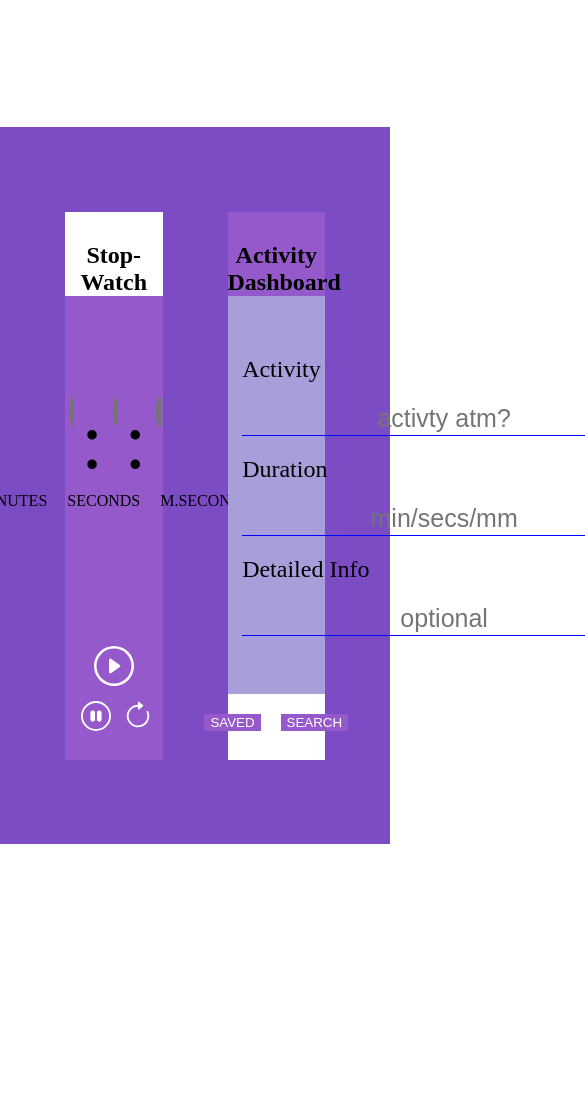
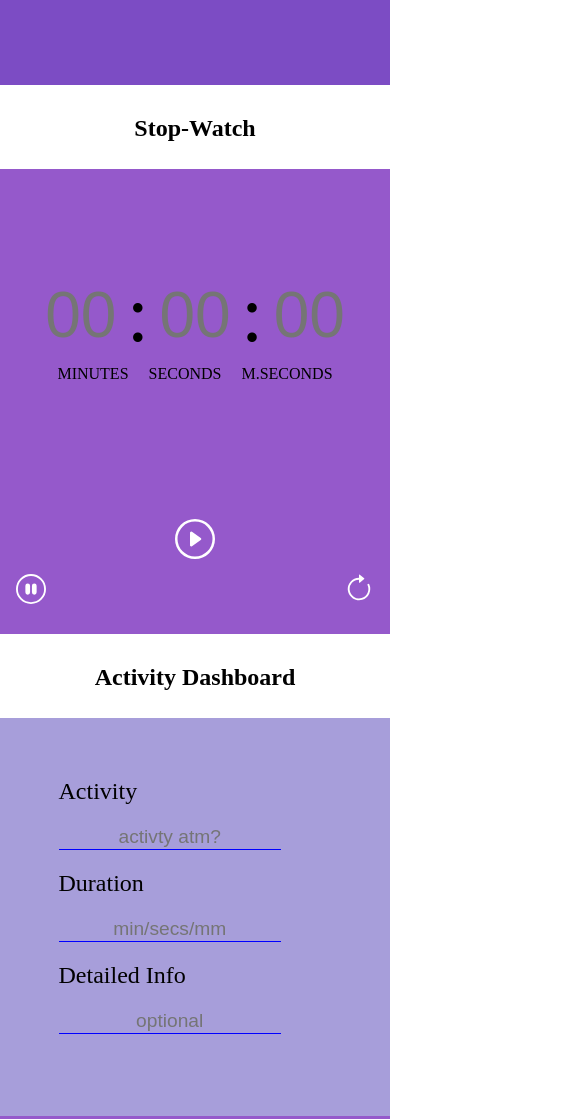
Before and after one commit to iPappyDev/Web-Stopwatch, a plain HTML site: page index.html in a window 390 px wide. Shown: the top 1119 px of the page, 585 px wide, since content can reach past the window. Before the commit the page ends 844 px from the top, so only its background shows below. Drawn offline with Linux system fonts and the light colour scheme.

Commit message:
added responsiveness to style.css

```diff
--- a/index.html
+++ b/index.html
@@ -11,42 +11,42 @@
 </head>
 <body>
     <section>
-        <div style="background-color: white; height: 15vh;"></div>
-        <div style="background-color: #7c4cc4; height: 85vh;">
-            <div style="display: flex; justify-content: space-evenly; padding-top: 85px;">
-                <section style="width: 25%;">
-                    <div style="background-color: white; height: 10vh;">
-                        <h2 style="padding-top: 30px; text-align: center;">Stop-Watch</h2>
+        <div class="headerDiv"></div>
+        <div class="bodyDiv">
+            <div class="main2Div">
+                <section class="secContainer">
+                    <div id="headDiv">
+                        <h2>Stop-Watch</h2>
                     </div>
-                    <div style="background-color: #9559cb; height: 55vh;">
-                        <div style=" display: flex; padding-top: 100px; gap: 5px; justify-content: center;" id="newInput">
+                    <div id="bodyDiv">
+                        <div id="newInput">
                             <input type="text" placeholder="00" disabled id="myMinutes">
                             <span>:</span>
                             <input type="text" placeholder="00" disabled id="mySeconds">
                             <span>:</span>
                             <input type="text" placeholder="00" disabled id="myMilliseconds">
                         </div>
-                        <div style=" display: flex; padding-top: 5px; gap: 20px; justify-content: center;">
+                        <div id="pees">
                             <p>MINUTES</p>
                             <p>SECONDS</p>
                             <p>M.SECONDS</p>
                         </div>
-                       <div style="display: flex; justify-content: center; margin-top: 135px;">
-                            <button style="background-color: transparent; border: 0;" onclick="stopWatch()" id="repBtn">
+                       <div class="btnDiv1">
+                            <button onclick="stopWatch()" id="repBtn">
                                 <svg xmlns="http://www.w3.org/2000/svg" width="40" height="40" fill="white" class="bi bi-play-circle" viewBox="0 0 16 16">
                                     <path d="M8 15A7 7 0 1 1 8 1a7 7 0 0 1 0 14zm0 1A8 8 0 1 0 8 0a8 8 0 0 0 0 16z"/>
                                     <path d="M6.271 5.055a.5.5 0 0 1 .52.038l3.5 2.5a.5.5 0 0 1 0 .814l-3.5 2.5A.5.5 0 0 1 6 10.5v-5a.5.5 0 0 1 .271-.445z"/>
                                 </svg>
                             </button>
                        </div>
-                        <div style="display: flex; justify-content: space-between; padding: 10px;">
-                            <button style="background-color: transparent; border: 0;" onclick="stopStop()">
+                        <div id="play">
+                            <button onclick="stopStop()">
                                 <svg xmlns="http://www.w3.org/2000/svg" width="30" height="30" fill="white" class="bi bi-pause-circle" viewBox="0 0 16 16">
                                     <path d="M8 15A7 7 0 1 1 8 1a7 7 0 0 1 0 14zm0 1A8 8 0 1 0 8 0a8 8 0 0 0 0 16z"/>
                                     <path d="M5 6.25a1.25 1.25 0 1 1 2.5 0v3.5a1.25 1.25 0 1 1-2.5 0v-3.5zm3.5 0a1.25 1.25 0 1 1 2.5 0v3.5a1.25 1.25 0 1 1-2.5 0v-3.5z"/>
                                 </svg>
                             </button>
-                            <button style="background-color: transparent; border: 0;" onclick="resetWatch()">
+                            <button onclick="resetWatch()">
                                 <svg xmlns="http://www.w3.org/2000/svg" width="30" height="30" fill="white" class="bi bi-arrow-clockwise" viewBox="0 0 16 16">
                                     <path fill-rule="evenodd" d="M8 3a5 5 0 1 0 4.546 2.914.5.5 0 0 1 .908-.417A6 6 0 1 1 8 2v1z"/>
                                     <path d="M8 4.466V.534a.25.25 0 0 1 .41-.192l2.36 1.966c.12.1.12.284 0 .384L8.41 4.658A.25.25 0 0 1 8 4.466z"/>
@@ -55,49 +55,30 @@
                         </div>
                     </div>
                 </section>
-                <section style="width: 25%;" id="activitiesDashboard">
-                    <div style="background-color: #9559cb; height: 10vh;">
-                        <h2 style="padding-top: 30px; text-align: center;">Activity Dashboard</h2>
+                <section class="secContainer" id="activitiesDashboard">
+                    <div id="headDiv2">
+                        <h2>Activity Dashboard</h2>
                     </div>
-                    <div style="background-color: white; height: 55vh;">
-                       <div style=" height: 40vh; background-color: #a79eda; padding-top: 60px;">
-                            <div style="margin: auto; width: 70%; display: grid; gap: 20px;">
+                    <div id="bodyDiv2">
+                       <div class="containerBodyDiv">
+                            <div id="newInput2">
                                 <label for="">Activity</label>
-                                <input type="text" id="activity" placeholder="activty atm?" style="text-align: center;">
+                                <input type="text" id="activity" placeholder="activty atm?">
                                 <label for="">Duration</label>
-                                <input type="text" id="duration" placeholder="min/secs/mm" style="text-align: center;">
+                                <input type="text" id="duration" placeholder="min/secs/mm">
                                 <label for="">Detailed Info</label>
-                                <input type="text" id="optional" placeholder="optional" style="text-align: center;">
+                                <input type="text" id="optional" placeholder="optional">
                                 </div>
                        </div>
-                       <div style="display: flex; justify-content: center; margin-top: 20px; gap: 20px;">
-                            <button onclick="saved()" style="background-color: #9559cb; color: white; border: none;">SAVED</button>
-                            <button onclick="search()" style="background-color: #9559cb; color: white; border: none;">SEARCH</button>
+                       <div class="btnDiv2">
+                            <button onclick="saved()">SAVED</button>
+                            <button onclick="search()">SEARCH</button>
                        </div>
                     </div>
                 </section>
             </div>
         </div>
     </section>
-
-
-
-
-
-    <!-- <center>
-        <div>
-            <input type="text" id="myMinutes" placeholder="00" class="text-center fs-1 rounded-pill">
-            <input type="text" id="mySeconds" placeholder="00" class="text-center fs-1 rounded-pill">
-            <input type="text" id="myMilliseconds" placeholder="00" class="text-center fs-1 rounded-pill">
-        </div>
-        <button  onclick="stopWatch()">START</button>
-        <button onclick="stopStop()">STOP</button>
-        <button onclick="resetWatch()">RESET</button>
-
-
-    </center> -->
-
-
     <script src="index.js"></script>
 </body>
 </html>
--- a/style.css
+++ b/style.css
@@ -1,6 +1,28 @@
 *{
     top: 0;
     margin: 0;
+}
+.headerDiv{
+    background-color: white;
+    height: 15vh;
+}
+.bodyDiv{
+    background-color: #7c4cc4; height: 85vh;
+}
+.main2Div{
+    display: flex; justify-content: space-evenly; padding-top: 85px;
+}
+.secContainer{
+    width: 25%;
+}
+.secContainer #headDiv{
+    background-color: white; height: 10vh;
+}
+h2{
+    padding-top: 30px; text-align: center;
+}
+.secContainer #bodyDiv{
+    background-color: #9559cb; height: 55vh;
 }
 #newInput input{
     background-color: transparent;
@@ -15,26 +37,82 @@
 span{
     font-size: 5em;
 }
+#newInput{
+    display: flex; padding-top: 100px; gap: 5px; justify-content: center;
+}
+#pees{
+    display: flex; padding-top: 5px; gap: 20px; justify-content: center;
+}
+.btnDiv1{
+    display: flex; justify-content: center; margin-top: 135px;
+}
+.btnDiv1 button{
+    background-color: transparent; border: 0;
+}
+#play{
+    display: flex; justify-content: space-between; padding: 10px;
+}
+#play button{
+    background-color: transparent; border: 0;
+}
+#headDiv2{
+    background-color: #9559cb; height: 10vh;
+}
+#bodyDiv2{
+    background-color: white; height: 55vh;
+}
+.containerBodyDiv{
+    height: 40vh; background-color: #a79eda; padding-top: 60px;
+}
+#newInput2{
+    margin: auto; width: 70%; display: grid; gap: 20px;
+}
+label{
+    font-size: 1.5em;
+}
 input{
     background-color: transparent;
     border: 0;
     width: 80%;
-    /* border-radius: 50%; */
     border-bottom: 1px solid blue;
     outline: none;
     font-size: 1.2em;
-    /* color: black; */
+    text-align: center;
 }
-label{
-    font-size: 1.5em;
+.btnDiv2{
+    display: flex; justify-content: center; margin-top: 20px; gap: 20px;
+}
+.btnDiv2 button{
+    background-color: #9559cb; color: white; border: none;
 }
 @media all and (min-width:320px) and (max-width:425px){
-    #clock {
-        font-size: 80px;
+    .headerDiv{
+        height: 0vh;
     }
-    input{
-        width: 400px;
-        height: 30px;
-        font-size: 25px;
+    .main2Div{
+        flex-direction: column;
+        /* padding-top: 95px; */
+        /* justify-content: center; */
+    }
+    .bodyDiv{
+        height: 150vh;
+    }
+    .secContainer{
+        width: 100%;
+    }
+    #headDiv2{
+        background-color: white; height: 10vh;
+    }
+    #bodyDiv2{
+        background-color: #9559cb;
+
+    }
+    .btnDiv2 button{
+        background-color: white; color: black; border: none;
     }
 }
+@media all and (min-width:426px) and (max-width:1024px){
+    .secContainer{
+        width: 42%;
+    }
+}
```
Also changed, not shown: 200605-removebg-preview.png (added), stopwatch.webp (deleted), 1 other file.
